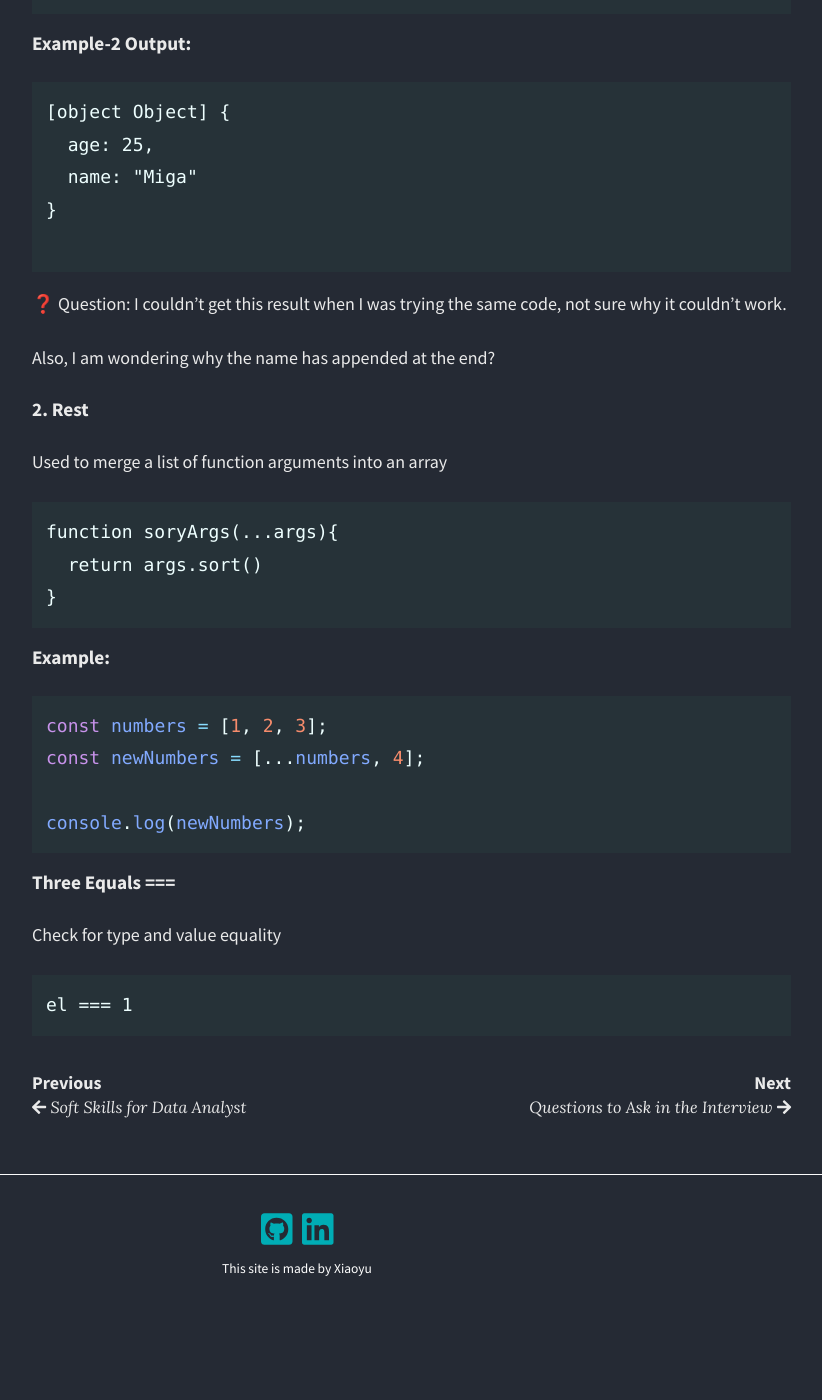
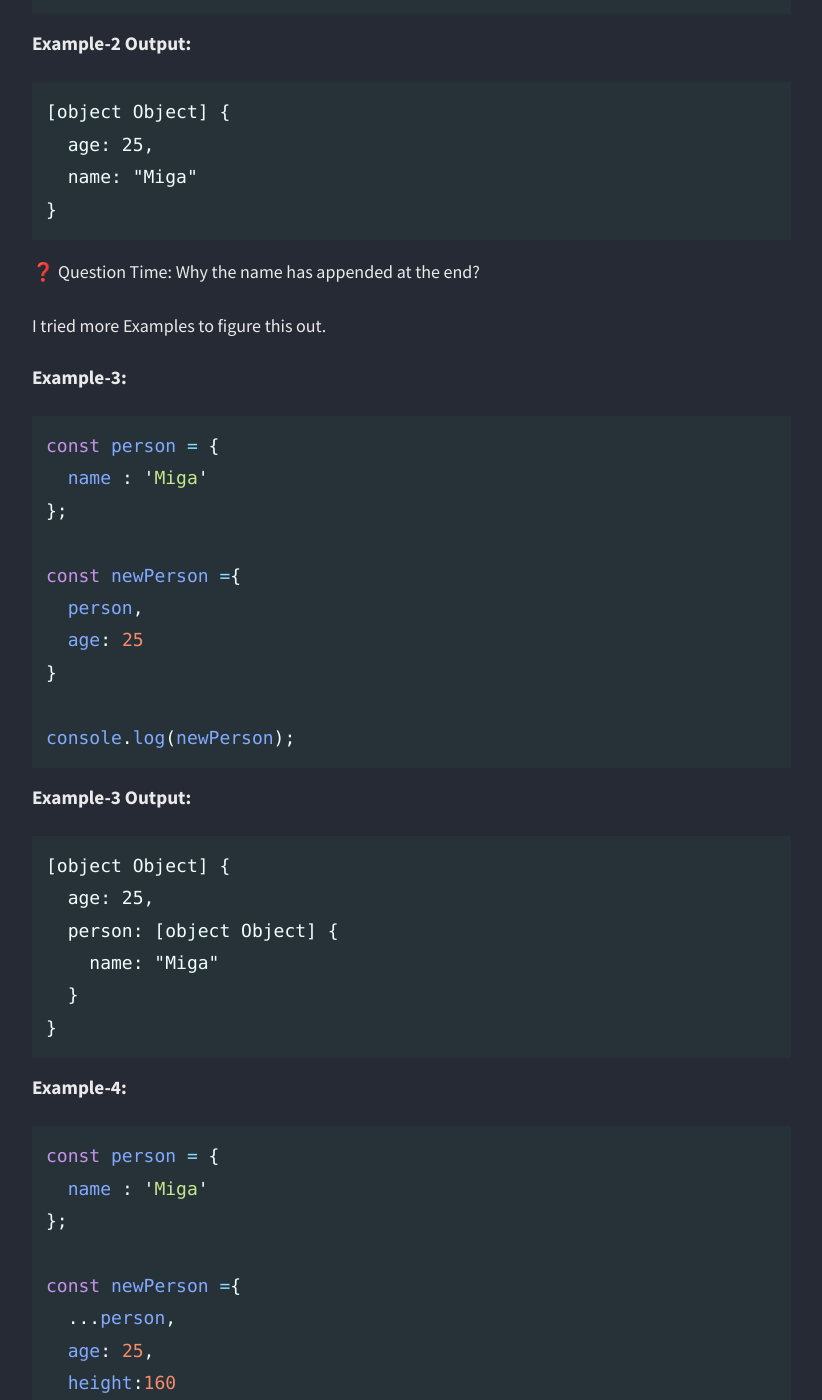
Before and after one commit to migapipo/personal-blog, a Jekyll site: the page built from _posts/2020-01-09-React Learning.md, in a window 1280 px wide and 1400 px high, scrolled down 7170 px. Shown: the whole window, without its empty margins (343-1165 px from the left). Built offline with Jekyll 4.4.1, drawn with Linux system fonts in a browser that asks for light colours; nearby versions of some CDN libraries; emoji names are drawn with the system emoji font; before the commit the page ends 8521 px from its top, so only the background shows below that; some of the changed text lies outside the part shown.

Commit message:
update React post

````diff
--- a/_posts/2020-01-09-React Learning.md
+++ b/_posts/2020-01-09-React Learning.md
@@ -259,14 +259,59 @@ console.log(newPerson);
   age: 25,
   name: "Miga"
 }
-
 ```
 
-:question: Question:  I couldn't get this result when I was trying the same code, not sure why it couldn't work.
+:question: Question Time: Why the name has appended at the end?
 
-Also, I am wondering why the name has appended at the end?
+I tried more Examples to figure this out.
+
+#### Example-3:
+```javascript
+const person = {
+  name : 'Miga'
+};
+
+const newPerson ={
+  person,
+  age: 25
+}
+
+console.log(newPerson);
+```
+#### Example-3 Output:
+```
+[object Object] {
+  age: 25,
+  person: [object Object] {
+    name: "Miga"
+  }
+}
+```
 
 
+
+#### Example-4:
+```javascript
+const person = {
+  name : 'Miga'
+};
+
+const newPerson ={
+  ...person,
+  age: 25,
+  height:160
+}
+
+console.log(newPerson);
+```
+#### Example-4 Output:
+```
+[object Object] {
+  age: 25,
+  height: 160,
+  name: "Miga"
+}
+```
 
 
 #### 2. Rest
@@ -280,13 +325,17 @@ function soryArgs(...args){
 
 #### Example:
  ```javascript
-const numbers = [1, 2, 3];
-const newNumbers = [...numbers, 4];
+const filter = (...args) => {
+  return args.filter(el => el === 1);
+}
 
-console.log(newNumbers);
+console.log(filter(1, 2, 3));
 ```
 
-
+#### Example Output:
+```
+[1]
+```
 
 #### Three Equals ===
 Check for type and value equality
````
